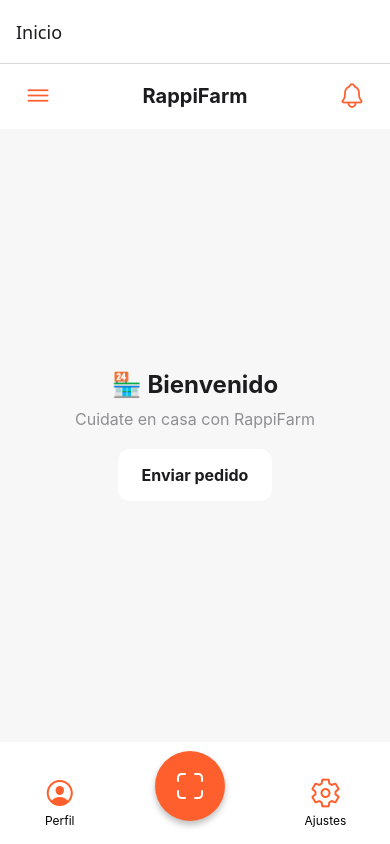
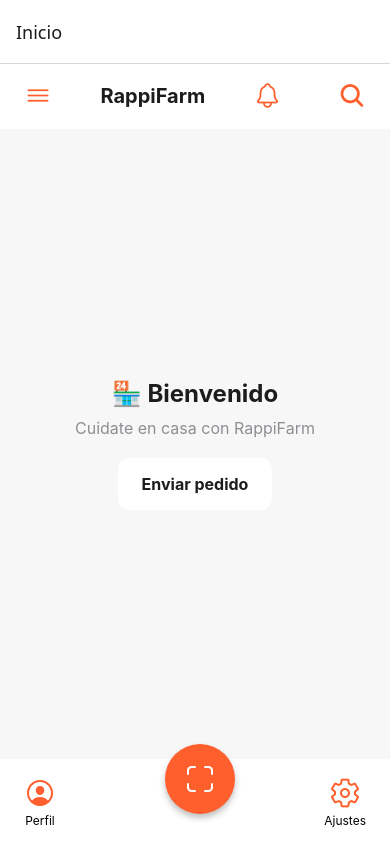
Before and after one commit to TomasGamarra/RappiFarma, a React Native app: screen /Home in a window 390 px wide. Built offline with nearby package versions, Linux system fonts and the light colour scheme.

Commit message:
Retoques de homescreen

```diff
--- a/src/screens/HomeScreen.js
+++ b/src/screens/HomeScreen.js
@@ -22,6 +22,10 @@
 
         <TouchableOpacity style={styles.iconButton}>
           <Ionicons name="notifications-outline" size={28} color={theme.colors.primary} />
+        </TouchableOpacity>
+
+        <TouchableOpacity style={styles.iconButton}>
+          <Ionicons name="search" size={28} color={theme.colors.primary} />
         </TouchableOpacity>
       </View>
 
@@ -48,7 +52,7 @@
         <View style={styles.cameraButtonWrapper}>
           <OpenCameraButton
             onPick={(asset) => console.log('📷 Foto tomada:', asset.uri)}
-            icon={<Ionicons name="scan-outline" size={32} color="#fff" />} //Nose q hace este color
+            icon={<Ionicons name="scan-outline" size={32} color="#fff" />} //Color del dibujito
             color={theme.colors.primary} // color tipo Mercado Libre
             size={70}
           />
@@ -108,12 +112,14 @@
   },
   bottomBar: {
     flexDirection: 'row',
-    justifyContent: 'space-around',
-    alignItems: 'flex-end',
+    justifyContent: 'space-between',
+    alignItems: 'center',
     backgroundColor: theme.colors.background,
+    paddingHorizontal: theme.spacing.md,
     paddingVertical: theme.spacing.sm,
     borderTopWidth: 1,
     borderColor: theme.colors.background,
+    position: 'relative',
   },
   iconButton: {
     alignItems: 'center',
@@ -124,6 +130,10 @@
     marginTop: 2 , //Espacio entre icono y texto del icono
   },
   cameraButtonWrapper: {
+    position: 'absolute',
+    bottom: 15,
+    left: '50%',
+    transform: [{ translateX: -30 }],//NOSE QUE HICE PERO ESTO CENTA EL DIV
     alignItems: 'center',
     marginBottom: 15,
   },
```
